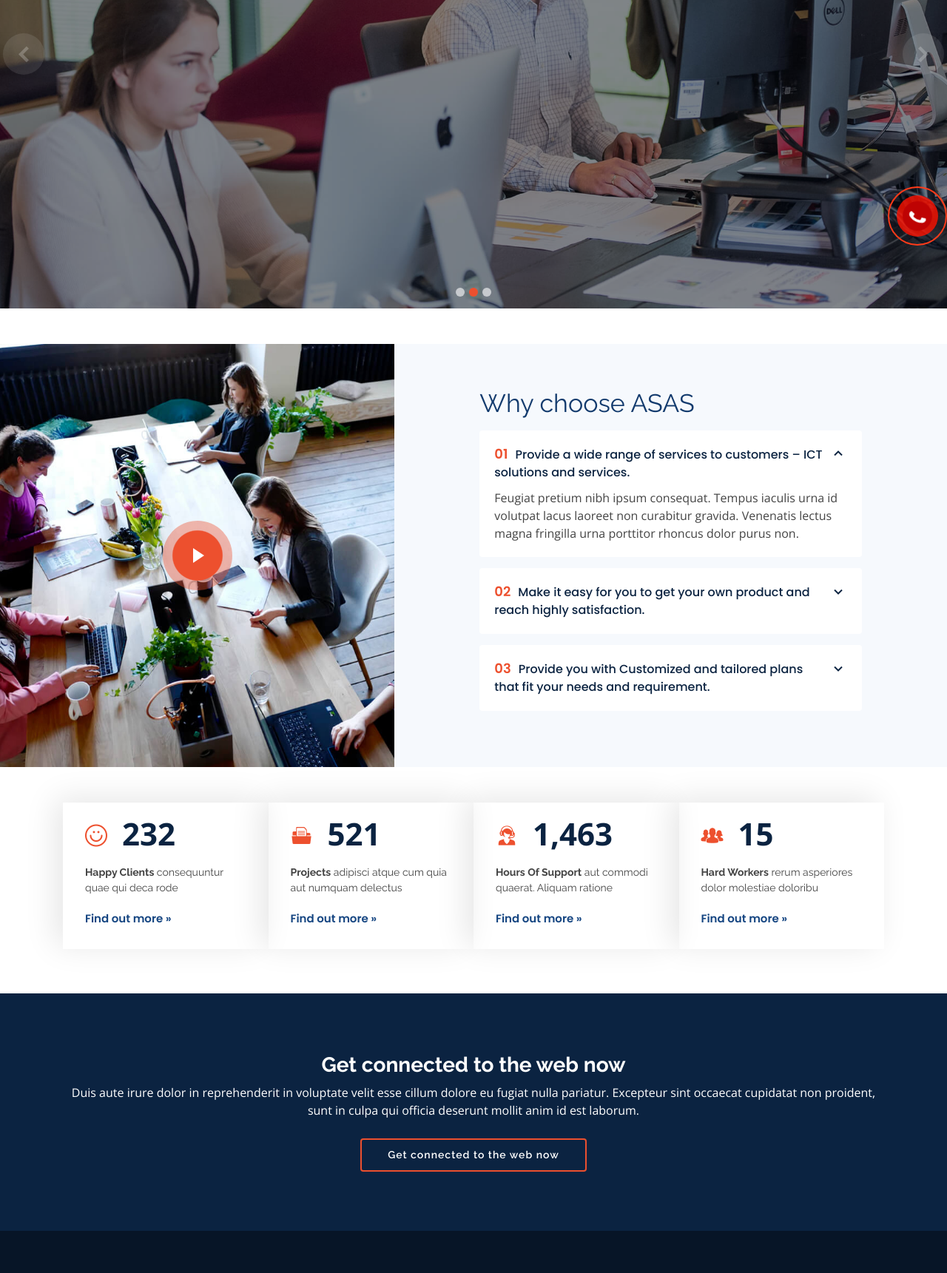
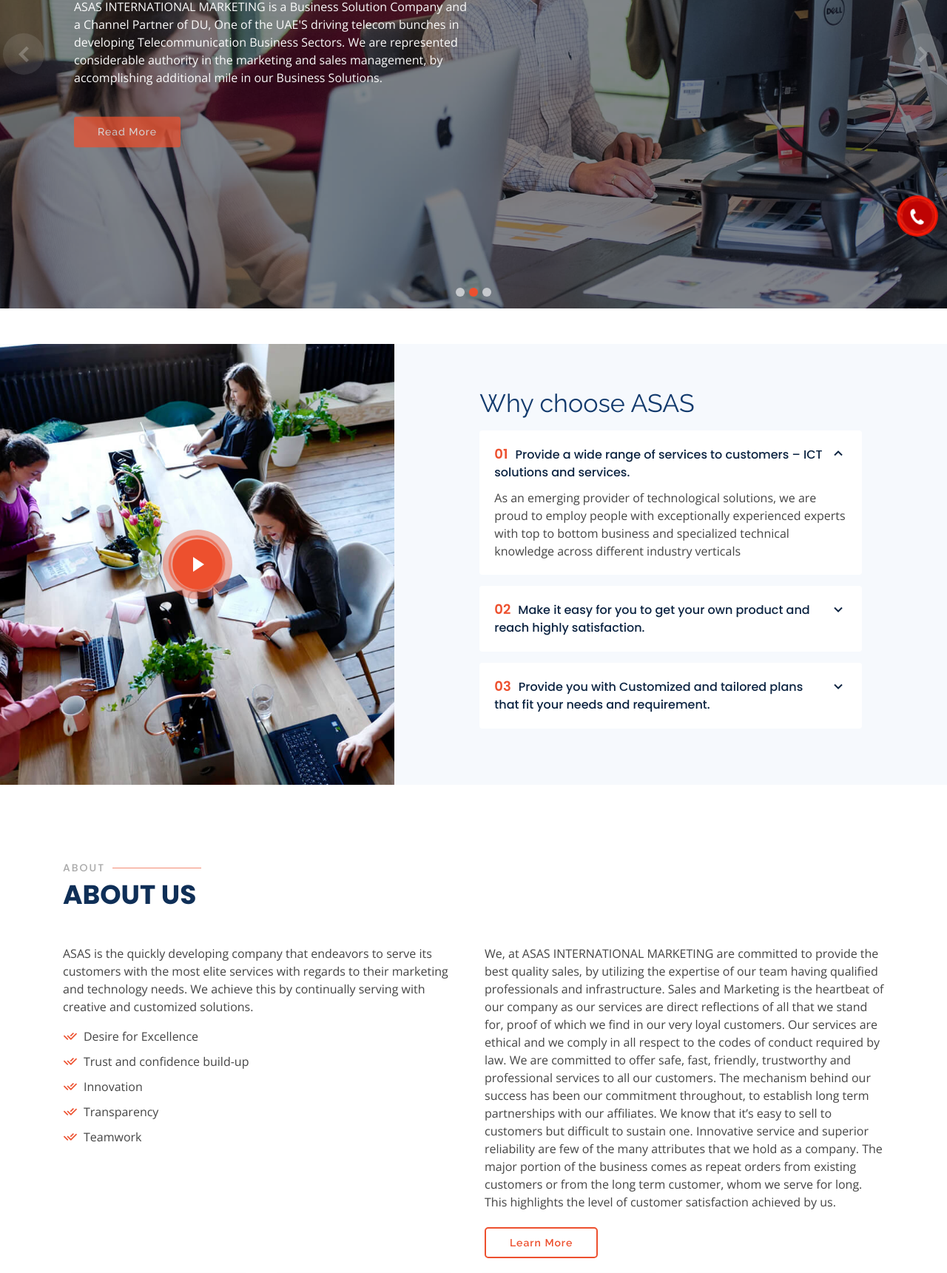
Before and after one commit to bibinlittle/Asas-UAE, a plain HTML site: page index.html in a window 1280 px wide. Shown: the part 383-2104 px from the top of the page at 74% size. Drawn offline with nearby package versions, Linux system fonts and the light colour scheme.

```diff
--- a/index.html
+++ b/index.html
@@ -3,6 +3,7 @@
 
 <head>
     <meta charset="utf-8">
+    <link href="https://cdn.jsdelivr.net/npm/bootstrap@5.0.0-beta1/dist/css/bootstrap.min.css" rel="stylesheet" integrity="sha384-giJF6kkoqNQ00vy+HMDP7azOuL0xtbfIcaT9wjKHr8RbDVddVHyTfAAsrekwKmP1" crossorigin="anonymous">
     <meta content="width=device-width, initial-scale=1.0" name="viewport">
     <link rel="stylesheet" href="https://cdn.jsdelivr.net/npm/bootstrap@4.5.3/dist/css/bootstrap.min.css"
         integrity="sha384-TX8t27EcRE3e/ihU7zmQxVncDAy5uIKz4rEkgIXeMed4M0jlfIDPvg6uqKI2xXr2" crossorigin="anonymous">
@@ -108,7 +109,7 @@
 
             <nav class="nav-menu d-none d-lg-block">
                 <ul>
-                    <li class="active"><a href="#">Home</a></li>
+                    <li class="active"><a href="/index.html">Home</a></li>
                     <li><a href="/about.html">About</a></li>
                     <li><a href="/service.html">Services</a></li>
                     <!-- <li><a href="#portfolio">Portfolio</a></li> -->
@@ -140,6 +141,7 @@
         </div>
     </header><!-- End Header -->
 
+
     <!-- ======= Hero Section ======= -->
     <section id="hero">
         <div id="heroCarousel" class="carousel slide carousel-fade" data-ride="carousel">
@@ -170,15 +172,18 @@
                 <div class="carousel-item" style="background-image: url(assets/img/slide/slide-2.jpg)">
                     <div class="carousel-container">
                         <div class="container">
-                            <!--<h2 class="animate__animated animate__fadeInDown">Why choose ASAS</h2>
-                            <p class="animate__animated animate__fadeInUp">Ut velit est quam dolor ad a aliquid qui
-                                aliquid. What
-                                makes ASAS Different sequi nihil ut aliquam. Occaecati alias dolorem mollitia ut.
-                                Similique ea
-                                voluptatem. Esse doloremque accusamus repellendus deleniti vel. Minus et tempore modi
-                                architecto.</p>
-                            <a href="#about" class="btn-get-started animate__animated animate__fadeInUp scrollto">Read
-                                More</a>-->
+                            <div class="container">
+                                <h2 class="animate__animated animate__fadeInDown">Welcome to <span>ASAS</span></h2>
+                                <p class="animate__animated animate__fadeInUp">ASAS INTERNATIONAL MARKETING is a Business
+                                    Solution Company and a Channel Partner of DU, One of the UAE'S driving
+                                    telecom bunches in developing Telecommunication Business Sectors. We are represented
+                                    considerable authority in the
+                                    marketing and sales management, by accomplishing additional mile in our Business
+                                    Solutions.
+                                </p>
+                                <a href="#about" class="btn-get-started animate__animated animate__fadeInUp scrollto">Read
+                                    More</a>
+                            </div>
                         </div>
                     </div>
                 </div>
@@ -187,15 +192,18 @@
                 <div class="carousel-item" style="background-image: url(assets/img/slide/slide-3.jpg)">
                     <div class="carousel-container">
                         <div class="container">
-                            <!--<h2 class="animate__animated animate__fadeInDown">What makes ASAS Different</h2>
-                            <p class="animate__animated animate__fadeInUp">Ut velit est quam dolor ad a aliquid qui
-                                aliquid. What
-                                makes ASAS Different sequi nihil ut aliquam. Occaecati alias dolorem mollitia ut.
-                                Similique ea
-                                voluptatem. Esse doloremque accusamus repellendus deleniti vel. Minus et tempore modi
-                                architecto.</p>
-                            <a href="#about" class="btn-get-started animate__animated animate__fadeInUp scrollto">Read
-                                More</a>-->
+                            <div class="container">
+                                <h2 class="animate__animated animate__fadeInDown">Welcome to <span>ASAS</span></h2>
+                                <p class="animate__animated animate__fadeInUp">ASAS INTERNATIONAL MARKETING is a Business
+                                    Solution Company and a Channel Partner of DU, One of the UAE'S driving
+                                    telecom bunches in developing Telecommunication Business Sectors. We are represented
+                                    considerable authority in the
+                                    marketing and sales management, by accomplishing additional mile in our Business
+                                    Solutions.
+                                </p>
+                                <a href="#about" class="btn-get-started animate__animated animate__fadeInUp scrollto">Read
+                                    More</a>
+                            </div>
                         </div>
                     </div>
                 </div>
@@ -226,7 +234,7 @@
 
                     <div class="col-lg-5 align-items-stretch video-box"
                         style='background-image: url("assets/img/why-us.jpg");' data-aos="zoom-in" data-aos-delay="100">
-                        <a href="https://www.youtube.com/watch?v=jDDaplaOz7Q" class="venobox play-btn mb-4"
+                        <a href="https://www.youtube.com/watch?v=Uz6BSPnjAv4" class="venobox play-btn mb-4"
                             data-vbtype="video" data-autoplay="true"></a>
                     </div>
 
@@ -250,10 +258,7 @@
                                             class="bx bx-chevron-up icon-close"></i></a>
                                     <div id="accordion-list-1" class="collapse show" data-parent=".accordion-list">
                                         <p>
-                                            Feugiat pretium nibh ipsum consequat. Tempus iaculis urna id volutpat lacus
-                                            laoreet non curabitur
-                                            gravida. Venenatis lectus magna fringilla urna porttitor rhoncus dolor purus
-                                            non.
+                                            As an emerging provider of technological solutions, we are proud to employ people with exceptionally experienced experts with top to bottom business and specialized technical knowledge across different industry verticals
                                         </p>
                                     </div>
                                 </li>
@@ -267,13 +272,7 @@
                                             class="bx bx-chevron-up icon-close"></i></a>
                                     <div id="accordion-list-2" class="collapse" data-parent=".accordion-list">
                                         <p>
-                                            Dolor sit amet consectetur adipiscing elit pellentesque habitant morbi. Id
-                                            interdum velit laoreet
-                                            id donec ultrices. Fringilla phasellus faucibus scelerisque eleifend donec
-                                            pretium. Est
-                                            pellentesque elit ullamcorper dignissim. Mauris ultrices eros in cursus
-                                            turpis massa tincidunt
-                                            dui.
+                                            We will execute innovative financial strategies to generate additional growth for the Group. We will keep contributing to efforts to build a future full of dreams, bringing together the willingness of all our directors and employees to take on challenges
                                         </p>
                                     </div>
                                 </li>
@@ -287,13 +286,9 @@
                                             class="bx bx-chevron-up icon-close"></i></a>
                                     <div id="accordion-list-3" class="collapse" data-parent=".accordion-list">
                                         <p>
-                                            Eleifend mi in nulla posuere sollicitudin aliquam ultrices sagittis orci.
-                                            Faucibus pulvinar
-                                            elementum integer enim. Sem nulla pharetra diam sit amet nisl suscipit.
-                                            Rutrum tellus pellentesque
-                                            eu tincidunt. Lectus urna duis convallis convallis tellus. Urna molestie at
-                                            elementum eu facilisis
-                                            sed odio morbi quis
+                                            To provide world class state of art telecom service to the customers on
+                                            demand at competitive ,To become the next level innovative group in the globe
+
                                         </p>
                                     </div>
                                 </li>
@@ -309,6 +304,60 @@
         </section><!-- End Why Us Section -->
         <br><br>
 
+    <!-- ======= About Section ======= -->
+    <section id="about" class="about">
+        <div class="container" data-aos="fade-up">
+
+          <div class="section-title">
+            <h2>About</h2>
+            <p>About Us</p>
+          </div>
+
+          <div class="row content">
+            <div class="col-lg-6">
+              <p>
+                ASAS is the quickly developing company that endeavors to serve its customers with the most elite services
+                with regards to their marketing and technology needs. We achieve this by continually serving with creative
+                and customized solutions.
+              </p>
+              <ul>
+                <li><i class="ri-check-double-line"></i> Desire for Excellence
+
+                </li>
+                <li><i class="ri-check-double-line"></i> Trust and confidence build-up
+                </li>
+                <li><i class="ri-check-double-line"></i> Innovation
+                </li>
+                <li><i class="ri-check-double-line"></i>Transparency
+
+
+                </li>
+                <li><i class="ri-check-double-line"></i>
+                  Teamwork
+
+                </li>
+              </ul>
+            </div>
+            <div class="col-lg-6 pt-4 pt-lg-0">
+              <p>
+                We, at ASAS INTERNATIONAL MARKETING are committed to provide the best quality sales, by utilizing the
+                expertise of our team having qualified professionals and infrastructure. Sales and Marketing is the
+                heartbeat of our company as our services are direct reflections of all that we stand for, proof of which
+                we find in our very loyal customers. Our services are ethical and we comply in all respect to the codes of
+                conduct required by law. We are committed to offer safe, fast, friendly, trustworthy and professional
+                services to all our customers. The mechanism behind our success has been our commitment throughout, to
+                establish long term partnerships with our affiliates. We know that it’s easy to sell to customers but
+                difficult to sustain one. Innovative service and superior reliability are few of the many attributes that
+                we hold as a company. The major portion of the business comes as repeat orders from existing customers or
+                from the long term customer, whom we serve for long. This highlights the level of customer satisfaction
+                achieved by us.
+              </p>
+              <a href="#" class="btn-learn-more">Learn More</a>
+            </div>
+          </div>
+
+        </div>
+      </section><!-- End About Section -->
         <!-- ======= Counts Section ======= -->
         <section id="counts" class="counts">
             <div class="container" data-aos="fade-up">
@@ -319,7 +368,7 @@
                         <div class="count-box">
                             <i class="icofont-simple-smile"></i>
                             <span data-toggle="counter-up">232</span>
-                            <p><strong>Happy Clients</strong> consequuntur quae qui deca rode</p>
+                            <p><strong>Happy Clients</strong></p>
                             <a href="#">Find out more &raquo;</a>
                         </div>
                     </div>
@@ -328,7 +377,7 @@
                         <div class="count-box">
                             <i class="icofont-document-folder"></i>
                             <span data-toggle="counter-up">521</span>
-                            <p><strong>Projects</strong> adipisci atque cum quia aut numquam delectus</p>
+                            <p><strong>Projects</strong></p>
                             <a href="#">Find out more &raquo;</a>
                         </div>
                     </div>
@@ -337,7 +386,7 @@
                         <div class="count-box">
                             <i class="icofont-live-support"></i>
                             <span data-toggle="counter-up">1,463</span>
-                            <p><strong>Hours Of Support</strong> aut commodi quaerat. Aliquam ratione</p>
+                            <p><strong>Hours Of Support</strong></p>
                             <a href="#">Find out more &raquo;</a>
                         </div>
                     </div>
@@ -346,7 +395,7 @@
                         <div class="count-box">
                             <i class="icofont-users-alt-5"></i>
                             <span data-toggle="counter-up">15</span>
-                            <p><strong>Hard Workers</strong> rerum asperiores dolor molestiae doloribu</p>
+                            <p><strong>Hard Workers</strong></p>
                             <a href="#">Find out more &raquo;</a>
                         </div>
                     </div>
@@ -380,9 +429,9 @@
         <div class="footer-top">
             <div class="container">
 
-                <!-- <div>
-          <iframe src="https://www.google.com/maps/embed?pb=!1m18!1m12!1m3!1d2477.5252321345483!2d55.38614064954454!3d25.323766382173854!2m3!1f0!2f0!3f0!3m2!1i1024!2i768!4f13.1!3m3!1m2!1s0x3e5f5bee9f9e3f59%3A0x799b429db997e164!2sAl%20Majaz%20Southern%20Park%20St%20-%20Al%20MajazAl%20Majaz%202%20-%20Sharjah%20-%20United%20Arab%20Emirates!5e0!3m2!1sen!2sin!4v1607889087839!5m2!1sen!2sin" width="1110" height="400" frameborder="0" style="border:0;" allowfullscreen="" aria-hidden="false" tabindex="0"></iframe>
-        </div> -->
+                <div>
+                    <iframe style="border:0; width: 100%; height: 270px;" src="https://www.google.com/maps/embed?pb=!1m14!1m8!1m3!1d12097.433213460943!2d-74.0062269!3d40.7101282!3m2!1i1024!2i768!4f13.1!3m3!1m2!1s0x0%3A0xb89d1fe6bc499443!2sDowntown+Conference+Center!5e0!3m2!1smk!2sbg!4v1539943755621" frameborder="0" allowfullscreen></iframe>
+                  </div>
                 <div class="row">
 
                     <div class="col-lg-4 col-md-6">
@@ -470,6 +519,7 @@
     <script src="assets/vendor/owl.carousel/owl.carousel.min.js"></script>
     <script src="assets/vendor/isotope-layout/isotope.pkgd.min.js"></script>
     <script src="assets/vendor/aos/aos.js"></script>
+    <script src="https://cdn.jsdelivr.net/npm/bootstrap@5.0.0-beta1/dist/js/bootstrap.bundle.min.js" integrity="sha384-ygbV9kiqUc6oa4msXn9868pTtWMgiQaeYH7/t7LECLbyPA2x65Kgf80OJFdroafW" crossorigin="anonymous"></script>
 
     <!-- Template Main JS File -->
     <script src="assets/js/main.js"></script>
```
